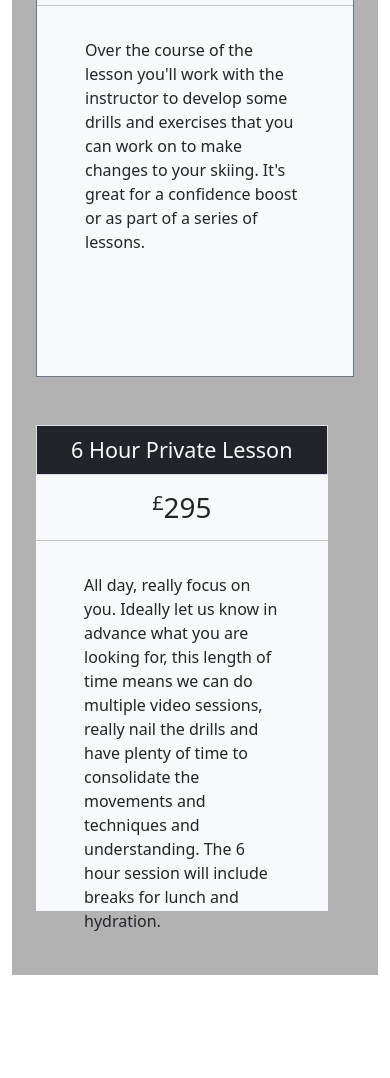
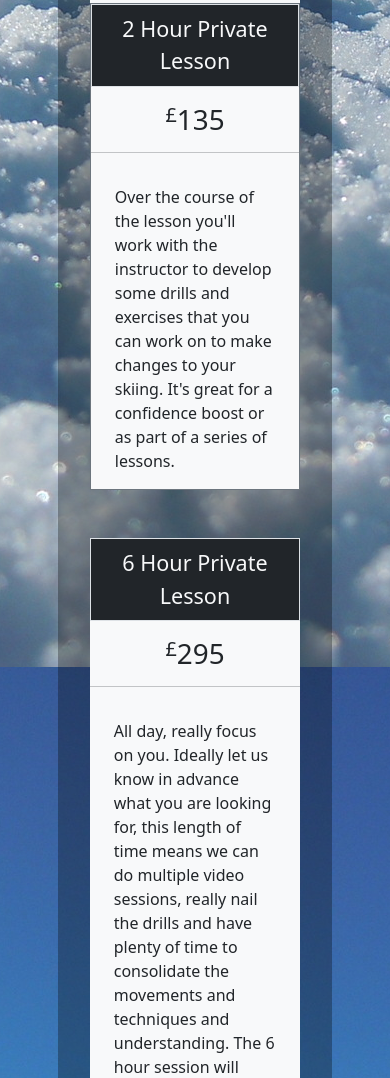
Before and after one commit to simalpas/spindrift_fe, a plain HTML site: page index.html in a window 390 px wide. Shown: the part 4238-5316 px from the top of the page. Before the commit the page ends 5213 px from the top, so only its background shows below. Drawn offline with nearby package versions, Linux system fonts and the light colour scheme.

Commit message:
fix: product boxes display mnore responsively

```diff
--- a/css/main.css
+++ b/css/main.css
@@ -16,10 +16,8 @@
 
 #product-container {
     background-color: rgba(0,0,0,0.3);
-}
-
-.product-box {
-    height: 40vh;
+    background-size: 100%;
+    /* background-position: top; */
 }
 
 #whatsapp-splash-button {
--- a/index.html
+++ b/index.html
@@ -134,10 +134,10 @@
     </div>
 
     <!-- Product gallery -->
-    <div class="container-fluid vh-100" id="product-background">
+    <div class="container-fluid" id="product-background">
             <div class="row mt-5"></div>
             <div class="row mt-5"></div>
-        <div class="container p-3" id="product-container">
+        <div class="container w-75 mx-auto p-4" id="product-container">
             <div class="row mt-4"></div>
             <div class="row">
                 <div class="col">
@@ -152,8 +152,7 @@
             </div>
             <div class="row mt-4"></div>
             <div class="row mx-2 gx-0 text-center">
-                <div class="col-1"></div>
-                <div class="col mt-4 bg-light">
+                <div class="col-xs-12 col-md-4 mt-4 bg-light">
                     <p class="text-light border bg-dark m-0 p-2 fs-4">
                         3 Hour Private Lesson
                     </p>
@@ -161,7 +160,7 @@
                         <span class="align-top fs-5">£</span>180
                     </p>
                     <hr>
-                    <p class="bg-light px-5 pt-3 text-start product-box">
+                    <p class="bg-light px-4 pt-3 text-start product-box">
                         3 hours gives us enough time to work on a
                         couple of things in your ski technique. We
                         can really focus on a couple of areas of
@@ -170,7 +169,7 @@
                         a short hydration break halfway through.
                     </p>
                 </div>
-                <div class="col bg-light mb-4 border border-secondary">
+                <div class="col-xs-12 col-md-4 bg-light mb-4 border border-secondary">
                     <p class="text-light border bg-dark p-2 fs-4">
                         2 Hour Private Lesson
                     </p>
@@ -178,7 +177,7 @@
                         <span class="align-top fs-5">£</span>135
                     </p>
                     <hr>
-                    <p class="bg-light px-5 pt-3 text-start product-box">
+                    <p class="bg-light px-4 pt-3 text-start product-box">
                         Over the course of the lesson you&apos;ll work
                         with the instructor to develop some drills
                         and exercises that you can work on to make
@@ -187,7 +186,7 @@
                         lessons.
                     </p>
                 </div>
-                <div class="col mt-4 bg-light">
+                <div class="col-xs-12 col-md-4 mt-4 bg-light">
                     <p class="text-light border bg-dark p-2 fs-4">
                         6 Hour Private Lesson
                     </p>
@@ -195,7 +194,7 @@
                         <span class="align-top fs-5">£</span>295
                     </p>
                     <hr>
-                    <p class="bg-light px-5 pt-3 text-start product-box">
+                    <p class="bg-light px-4 pt-3 text-start product-box">
                         All day, really focus on you. Ideally let us
                         know in advance what you are looking for,
                         this length of time means we can do
@@ -206,10 +205,9 @@
                         include breaks for lunch and hydration.
                     </p>
                 </div>
-                <div class="col-1"></div>
             </div>
+        </div>
         <div class="row mt-5"></div>
-        </div>
     </div>
 
 </body>
```
